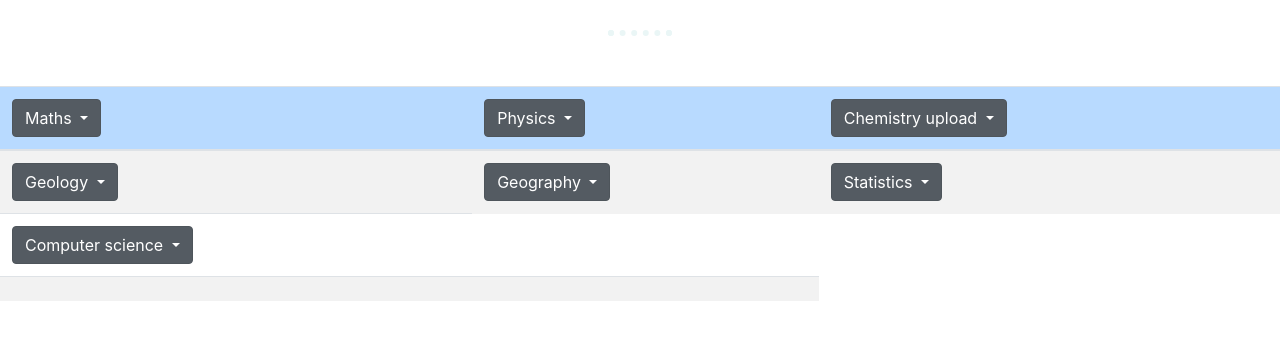
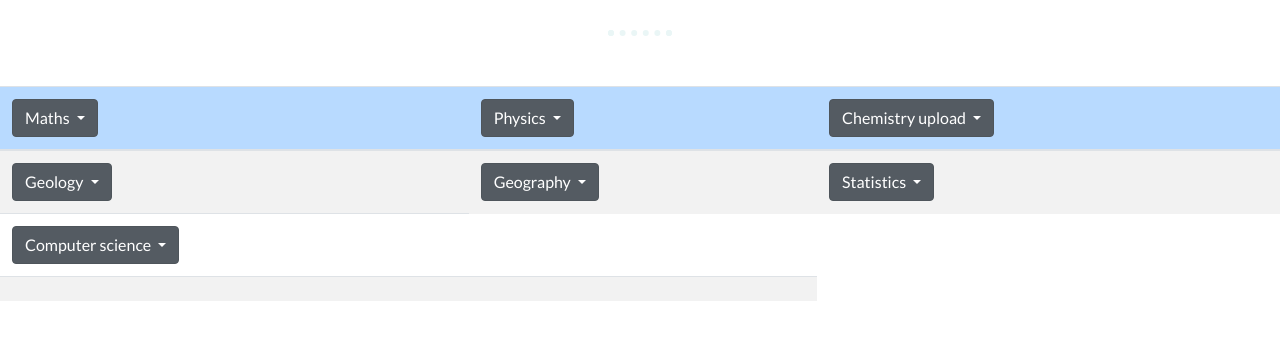
Before and after one commit to College-Notes/Books, a plain HTML site: page index.html in a window 1280 px wide. Shown: the part 178-518 px from the top of the page. Drawn offline with nearby package versions, Linux system fonts and the light colour scheme.

Commit message:
Update style.css

```diff
--- a/style.css
+++ b/style.css
@@ -1,4 +1,9 @@
-
+* {
+    padding: 0;
+    margin: 0;
+    font-family: "Lato", sans-serif;
+    box-sizing: border-box;
+  }
 h1 {
     color: #66BFBF;
     font-size: 5.625rem;
```
